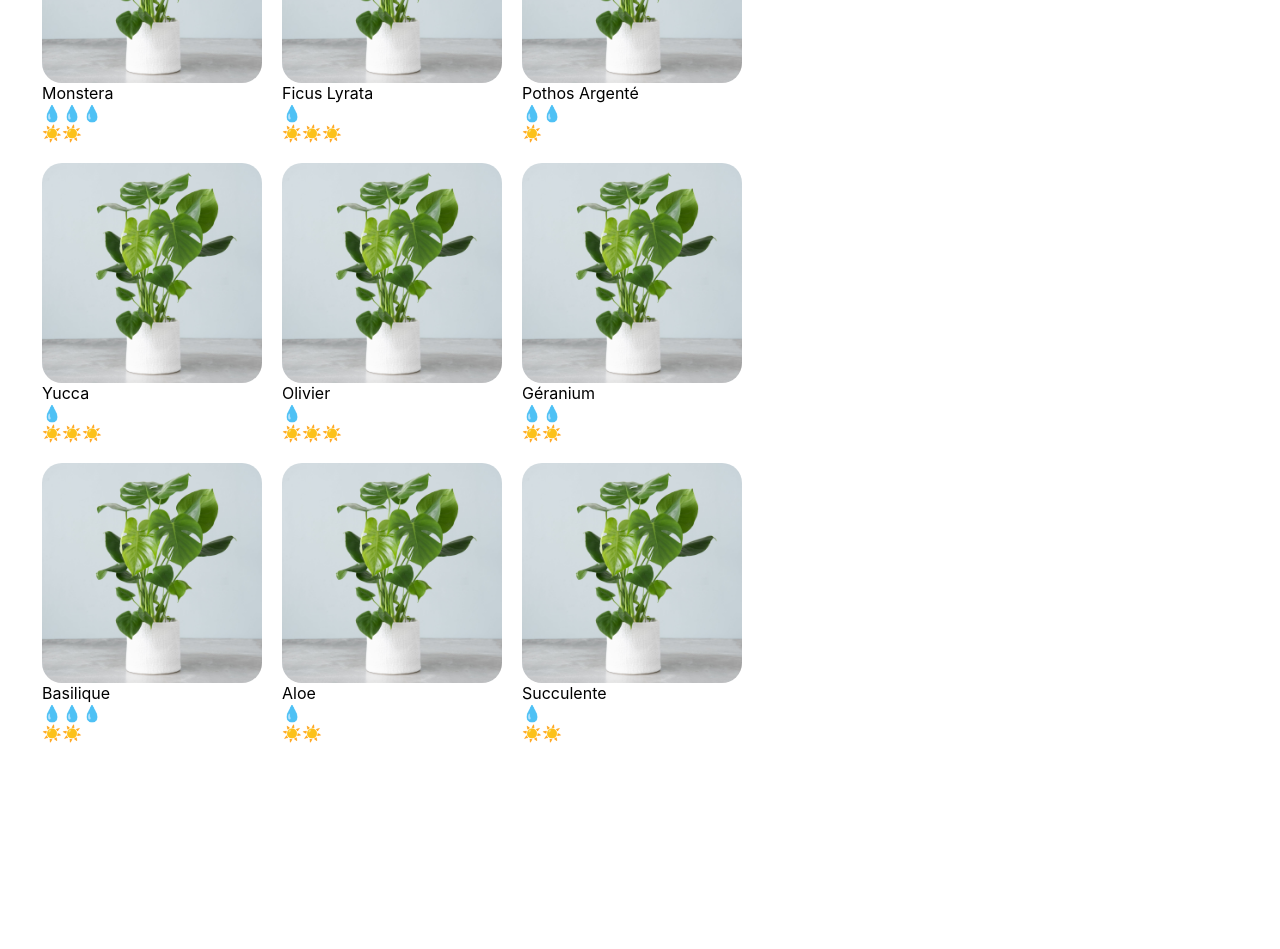
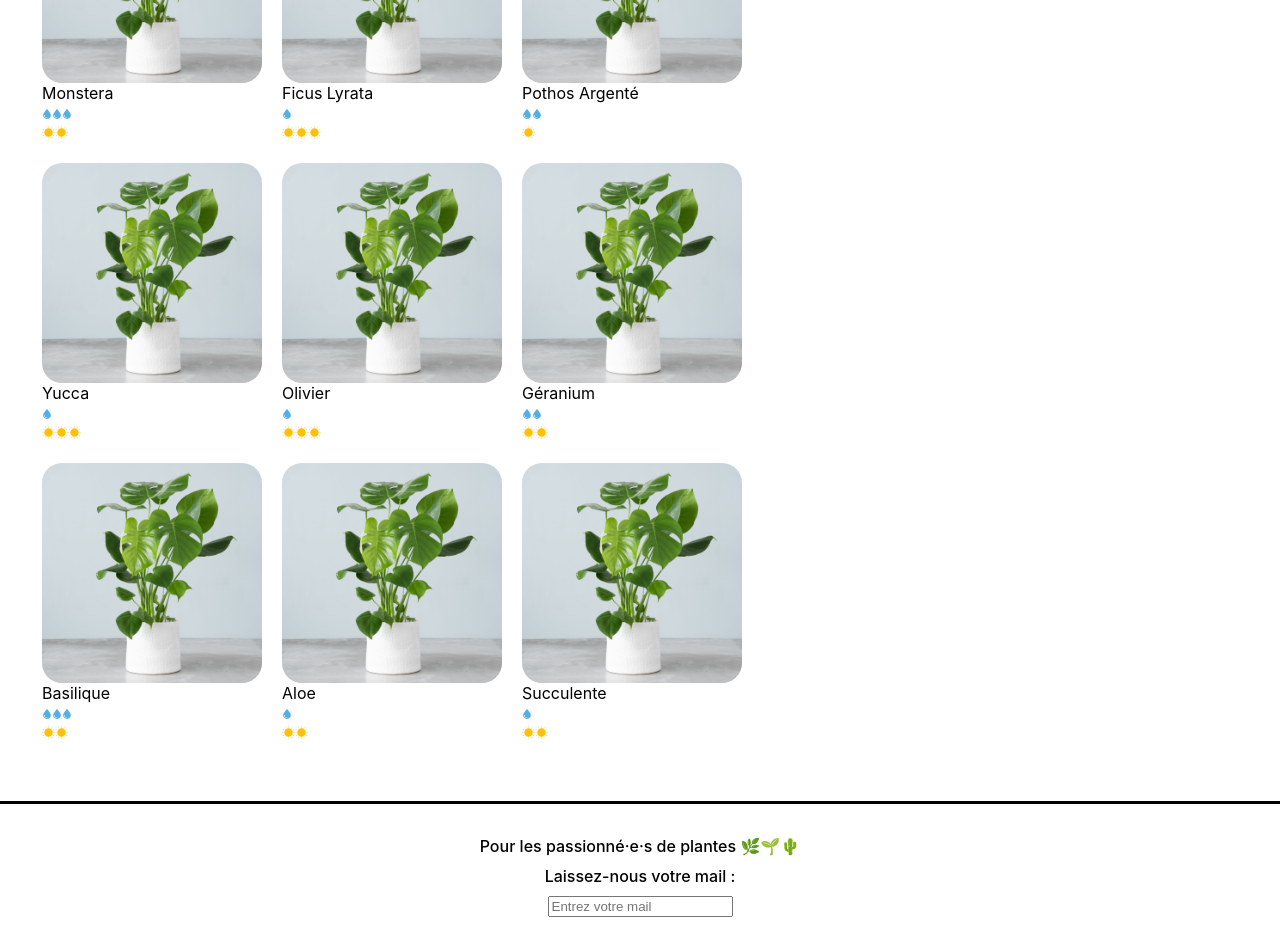
Before and after one commit to Daeliora/P5_la-maison-jungle, a React (Vite) app: page / in a window 1280 px wide. Shown: the part 420-1369 px from the top of the page. Before the commit the page ends 1221 px from the top, so only its background shows below. Built offline with nearby package versions, Linux system fonts and the light colour scheme.

Commit message:
Exo P2_chap5

```diff
--- a/src/App.jsx
+++ b/src/App.jsx
@@ -1,7 +1,10 @@
 import Banner from './components/Banner'
 import Cart from './components/Cart'
+import Footer from './components/Footer'
+import ShoppingList from './components/ShoppingList'
+
 import logo from './assets/logo.png'
-import ShoppingList from './components/ShoppingList'
+
 
 const App = () => {
     return (
@@ -12,6 +15,7 @@
             </Banner>
             {/* <Cart /> */}
             <ShoppingList />
+            <Footer />
         </div>
     )
 }
--- a/src/components/CareScale.jsx
+++ b/src/components/CareScale.jsx
@@ -1,9 +1,33 @@
+import Sun from '../assets/sun.svg'
+import Water from '../assets/water.svg'
+
+// Ici, il s'agit d'une manière de faire.
+//Vous auriez aussi pu utiliser une fonction qui retourne l'élément souhaité, ou bien faire directement des conditions
+const quantityLabel = {
+	1: 'peu',
+	2: 'modérément',
+	3: 'beaucoup'
+}
+
 const CareScale = ({ scaleValue, careType }) => {
 	const range = [1, 2, 3]
-	const scaleType = careType === 'light' ? '☀️' : '💧'
+	const scaleType =
+		careType === 'light' ? (
+			<img src={Sun} alt='sun-icon' />
+		) : (
+			<img src={Water} alt='water-icon' />
+		)
 
 	return (
-		<div>
+		<div
+			onClick={() =>
+				alert(
+					`Cette plante requiert ${quantityLabel[scaleValue]} ${
+						careType === 'light' ? 'de lumière' : "d'arrosage"
+					}`
+				)
+			}
+		>
 			{range.map((rangeElem) =>
 				scaleValue >= rangeElem ? (
 					<span key={rangeElem.toString()}>{scaleType}</span>
--- /dev/null
+++ b/src/components/Footer.jsx
@@ -0,0 +1,33 @@
+import { useState } from 'react'
+import '../styles/Footer.css'
+
+const Footer = () => {
+	const [inputValue, setInputValue] = useState('')
+
+	const handleInput = (e) => {
+		setInputValue(e.target.value)
+	}
+
+	const handleBlur = () => {
+		if (!inputValue.includes('@')) {
+			alert("Attention, il n'y a pas d'@, ceci n'est pas une adresse valide 😥")
+		}
+	}
+
+	return (
+		<footer className='lmj-footer'>
+			<div className='lmj-footer-elem'>
+				Pour les passionné·e·s de plantes 🌿🌱🌵
+			</div>
+			<div className='lmj-footer-elem'>Laissez-nous votre mail :</div>
+			<input
+				placeholder='Entrez votre mail'
+				onChange={handleInput}
+				value={inputValue}
+				onBlur={handleBlur}
+			/>
+		</footer>
+	)
+}
+
+export default Footer
--- a/src/components/PlantItem.jsx
+++ b/src/components/PlantItem.jsx
@@ -1,9 +1,13 @@
 import CareScale from './CareScale'
 import '../styles/PlantItem.css'
 
-function PlantItem({ id, cover, name, water, light }) {
+const handleClick = (plantName) => {
+	alert(`Vous voulez acheter 1 ${plantName}? Très bon choix 🌱✨`)
+}
+
+const PlantItem = ({ cover, name, water, light }) => {
 	return (
-		<li key={id} className='lmj-plant-item'>
+		<li className='lmj-plant-item' onClick={() => handleClick(name)}>
 			<img className='lmj-plant-item-cover' src={cover} alt={`${name} cover`} />
 			{name}
 			<div>
--- /dev/null
+++ b/src/styles/Footer.css
@@ -0,0 +1,14 @@
+.lmj-footer {
+	color: black;
+	padding: 32px;
+	border-top: solid 3px black;
+	display: flex;
+	justify-content: flex-start;
+	flex-direction: column;
+	align-items: center;
+	font-weight: 500;
+}
+
+.lmj-footer-elem {
+	margin-bottom: 10px;
+}
```
